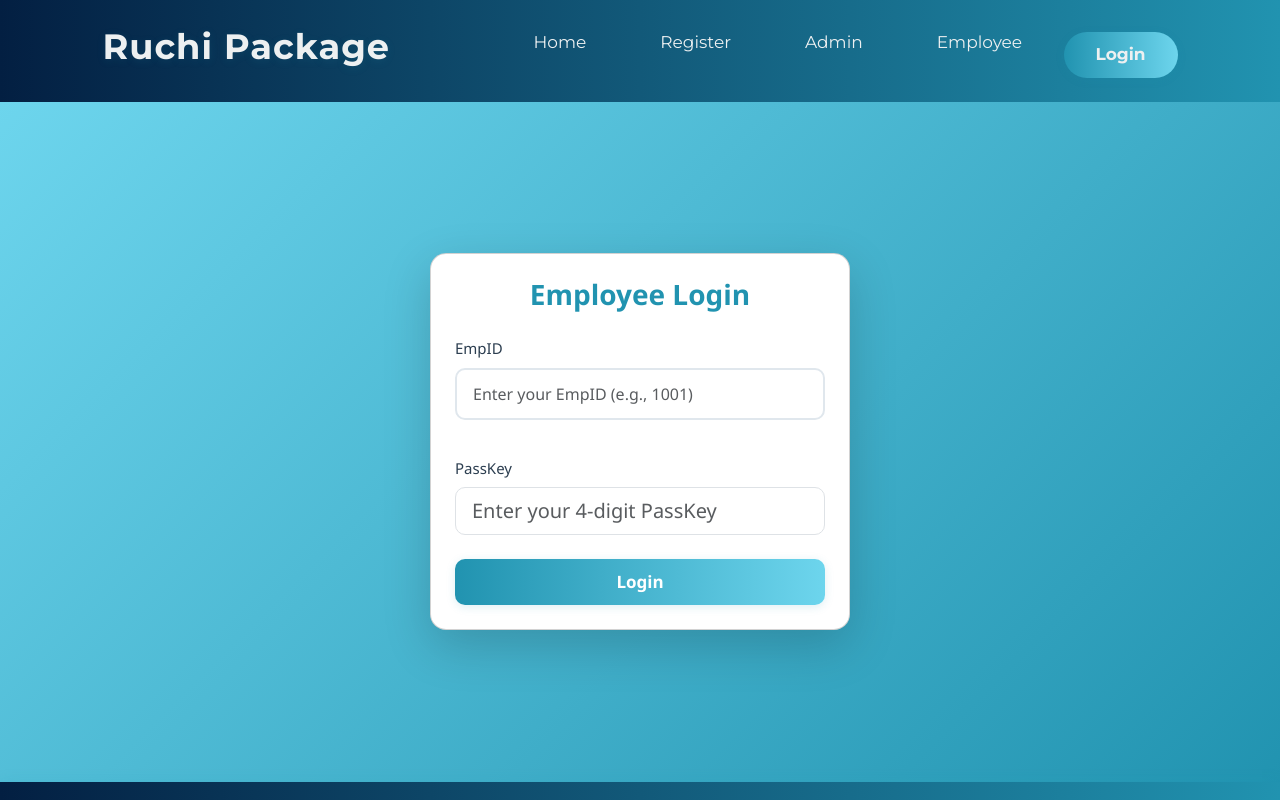
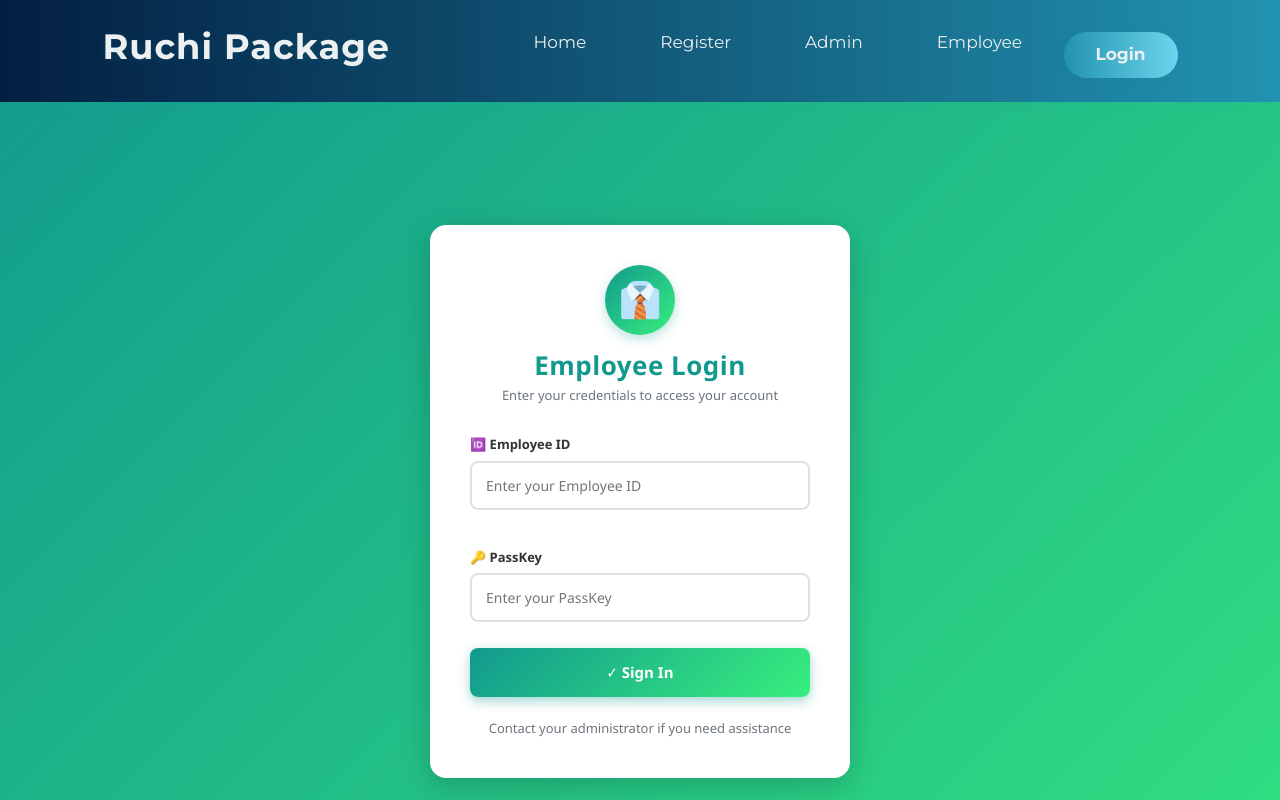
Before and after one commit to Ranjuna120/Package-Delivery-Management-System, a React (Create React App) app in the folder frontend/: page /EmpLogin in a window 1280 px wide. Shown: the top 800 px of the page. Built offline with nearby package versions, Linux system fonts and the light colour scheme.

Commit message:
Update EmpLogin.js

```diff
--- a/frontend/src/compoments/EmpLogin.js
+++ b/frontend/src/compoments/EmpLogin.js
@@ -4,106 +4,265 @@ import { useNavigate } from 'react-router-dom';
 const EmpLogin = () => {
   const [empID, setEmpID] = useState('');
   const [empPassKey, setEmpPassKey] = useState('');
+  const [loading, setLoading] = useState(false);
   const [error, setError] = useState('');
   const navigate = useNavigate();
 
   const handleLogin = async (e) => {
     e.preventDefault();
-
-    // Store values in local variables
-    const EmpID = empID;
-    const EmpPassKey = empPassKey;
+    setLoading(true);
+    setError('');
 
     try {
-      const response = await fetch(`http://localhost:8070/api/employees/${EmpID}`); // Adjust the URL as needed
+      const response = await fetch('http://localhost:8070/api/employees/login', {
+        method: 'POST',
+        headers: {
+          'Content-Type': 'application/json',
+        },
+        body: JSON.stringify({ empID, empPassKey }),
+      });
 
-      // Check if the response is okay
-      if (response.ok) {
-        const employeeData = await response.json();
+      const data = await response.json();
 
-        // Check if the pass key matches
-        if (Number(employeeData.EmpPassKey) === Number(EmpPassKey)) {
-          // Successful login
-          localStorage.setItem('isLoggedIn', 'true');
-          localStorage.setItem('username', EmpID);
-          //navigate('/EmployeeProfile'); // Redirect to the EmployeeProfile
-          navigate('/EmployeeProfile', { state: { empID: EmpID } }); // Redirect to the EmployeeProfile with the ID
+      if (data.success) {
+        // Store employee info in localStorage
+        localStorage.setItem('employeeLoggedIn', 'true');
+        localStorage.setItem('empID', data.employee.EmpID);
+        localStorage.setItem('empName', data.employee.EmpName);
+        localStorage.setItem('empFullName', data.employee.EmpFullName);
+        localStorage.setItem('empPosition', data.employee.EmpPosition);
+        localStorage.setItem('empWage', data.employee.EmpWage);
+        localStorage.setItem('employeeId', data.employee._id);
+
+        // Navigate to employee profile
+        navigate('/EmployeeProfile', {
+          state: {
+            empID: data.employee.EmpID,
+            empName: data.employee.EmpName,
+            empFullName: data.employee.EmpFullName,
+            empPosition: data.employee.EmpPosition
+          }
+        });
         window.location.reload();
       } else {
-          // Handle login error
-          //setError('Invalid EmpID or PassKey');
-        }
-      } else {
-        console.error('Failed to fetch employee:', response.status);
-        setError('Employee not found');
+        setError(data.error || 'Invalid credentials');
       }
     } catch (error) {
-      console.error('Error fetching employee:', error);
-      setError('Error fetching employee information');
+      console.error('Login error:', error);
+      setError('Unable to connect to server. Please try again.');
+    } finally {
+      setLoading(false);
     }
   };
 
+  return (
+    <>
+      <style>{`
+        body {
+          background: linear-gradient(135deg, #11998e 0%, #38ef7d 100%) !important;
+          min-height: 100vh !important;
+          margin: 0 !important;
+          font-family: 'Segoe UI', Tahoma, Geneva, Verdana, sans-serif !important;
+        }
+      `}</style>
 
+      <div style={{
+        minHeight: '100vh',
+        display: 'flex',
+        alignItems: 'center',
+        justifyContent: 'center',
+        padding: '20px',
+      }}>
+        <div style={{
+          backgroundColor: 'white',
+          borderRadius: '16px',
+          boxShadow: '0 8px 32px rgba(0, 0, 0, 0.2)',
+          padding: '40px',
+          maxWidth: '420px',
+          width: '100%',
+        }}>
+          {/* Icon and Title */}
+          <div style={{ textAlign: 'center', marginBottom: '30px' }}>
+            <div style={{
+              width: '70px',
+              height: '70px',
+              margin: '0 auto 15px',
+              borderRadius: '50%',
+              background: 'linear-gradient(135deg, #11998e, #38ef7d)',
+              display: 'flex',
+              alignItems: 'center',
+              justifyContent: 'center',
+              fontSize: '35px',
+              boxShadow: '0 4px 12px rgba(17, 153, 142, 0.3)',
+            }}>
+              👔
+            </div>
+            <h2 style={{
+              color: '#11998e',
+              fontSize: '26px',
+              fontWeight: '700',
+              margin: '0 0 5px 0',
+            }}>
+              Employee Login
+            </h2>
+            <p style={{
+              color: '#6c757d',
+              fontSize: '13px',
+              margin: 0,
+            }}>
+              Enter your credentials to access your account
+            </p>
+          </div>
 
-  return (
-    <section
-      className="d-flex align-items-center justify-content-center"
+          {/* Form */}
+          <form onSubmit={handleLogin}>
+            {/* Employee ID */}
+            <div style={{ marginBottom: '18px' }}>
+              <label style={{
+                display: 'block',
+                fontSize: '13px',
+                fontWeight: '600',
+                color: '#333',
+                marginBottom: '6px',
+              }}>🆔 Employee ID</label>
+              <input
+                type="text"
+                value={empID}
+                onChange={(e) => setEmpID(e.target.value)}
+                placeholder="Enter your Employee ID"
+                required
                 style={{
-        minHeight: 'calc(100vh - 120px)',
-        background: 'linear-gradient(135deg, #6dd5ed 0%, #2193b0 100%)',
-        padding: '20px'
+                  width: '100%',
+                  padding: '12px 14px',
+                  fontSize: '14px',
+                  border: '2px solid #e0e0e0',
+                  borderRadius: '8px',
+                  transition: 'all 0.3s ease',
+                  outline: 'none',
+                }}
+                onFocus={(e) => e.target.style.borderColor = '#11998e'}
+                onBlur={(e) => e.target.style.borderColor = '#e0e0e0'}
+              />
+            </div>
+
+            {/* PassKey */}
+            <div style={{ marginBottom: '18px' }}>
+              <label style={{
+                display: 'block',
+                fontSize: '13px',
+                fontWeight: '600',
+                color: '#333',
+                marginBottom: '6px',
+              }}>🔑 PassKey</label>
+              <input
+                type="password"
+                value={empPassKey}
+                onChange={(e) => setEmpPassKey(e.target.value)}
+                placeholder="Enter your PassKey"
+                required
+                style={{
+                  width: '100%',
+                  padding: '12px 14px',
+                  fontSize: '14px',
+                  border: '2px solid #e0e0e0',
+                  borderRadius: '8px',
+                  transition: 'all 0.3s ease',
+                  outline: 'none',
+                }}
+                onFocus={(e) => e.target.style.borderColor = '#11998e'}
+                onBlur={(e) => e.target.style.borderColor = '#e0e0e0'}
+              />
+            </div>
+
+            {/* Error Message */}
+            {error && (
+              <div style={{
+                padding: '10px',
+                backgroundColor: '#fee',
+                border: '1px solid #fcc',
+                borderRadius: '8px',
+                color: '#c33',
+                fontSize: '13px',
+                marginBottom: '18px',
+                textAlign: 'center',
+              }}>
+                {error}
+              </div>
+            )}
+
+            {/* Submit Button */}
+            <button
+              type="submit"
+              disabled={loading}
+              style={{
+                width: '100%',
+                padding: '13px',
+                fontSize: '15px',
+                fontWeight: '600',
+                border: 'none',
+                borderRadius: '8px',
+                background: loading
+                  ? 'linear-gradient(135deg, #a0a0a0, #808080)'
+                  : 'linear-gradient(135deg, #11998e, #38ef7d)',
+                color: 'white',
+                cursor: loading ? 'not-allowed' : 'pointer',
+                transition: 'all 0.3s ease',
+                boxShadow: '0 4px 12px rgba(17, 153, 142, 0.4)',
+                display: 'flex',
+                alignItems: 'center',
+                justifyContent: 'center',
+                gap: '8px',
+              }}
+              onMouseEnter={(e) => {
+                if (!loading) {
+                  e.target.style.transform = 'translateY(-2px)';
+                  e.target.style.boxShadow = '0 6px 16px rgba(17, 153, 142, 0.5)';
+                }
+              }}
+              onMouseLeave={(e) => {
+                if (!loading) {
+                  e.target.style.transform = 'translateY(0)';
+                  e.target.style.boxShadow = '0 4px 12px rgba(17, 153, 142, 0.4)';
+                }
               }}
             >
-      <div className="card shadow-lg p-4" style={{ maxWidth: 420, width: '100%', borderRadius: 16 }}>
-        <h3 className="text-center mb-4" style={{ color: '#2193b0', fontWeight: 700 }}>Employee Login</h3>
-        {error && (
-          <div className="alert alert-danger py-2 mb-3 text-center" role="alert" style={{ fontSize: 15 }}>{error}</div>
+              {loading ? (
+                <>
+                  <span style={{
+                    display: 'inline-block',
+                    width: '14px',
+                    height: '14px',
+                    border: '2px solid white',
+                    borderTopColor: 'transparent',
+                    borderRadius: '50%',
+                    animation: 'spin 0.8s linear infinite',
+                  }}></span>
+                  Signing in...
+                </>
+              ) : (
+                <>✓ Sign In</>
               )}
-        <form onSubmit={handleLogin} autoComplete="off">
-          <div className="mb-3">
-            <label className="form-label" style={{ fontWeight: 500 }}>EmpID</label>
-            <input
-              type="text"
-              className="form-control form-control-lg"
-              placeholder="Enter your EmpID (e.g., 1001)"
-              value={empID}
-              onChange={(e) => setEmpID(e.target.value)}
-              required
-              style={{ borderRadius: 10 }}
-            />
-          </div>
-          <div className="mb-3">
-            <label className="form-label" style={{ fontWeight: 500 }}>PassKey</label>
-            <input
-              type="password"
-              className="form-control form-control-lg"
-              placeholder="Enter your 4-digit PassKey"
-              value={empPassKey}
-              onChange={(e) => setEmpPassKey(e.target.value)}
-              required
-              style={{ borderRadius: 10 }}
-            />
-          </div>
-          <button
-            type="submit"
-            className="btn w-100"
-            style={{
-              fontWeight: 600,
-              fontSize: 17,
-              background: 'linear-gradient(90deg, #2193b0 0%, #6dd5ed 100%)',
-              color: '#fff',
-              border: 'none',
-              borderRadius: 10,
-              boxShadow: '0 2px 10px rgba(33,147,176,0.15)',
-              transition: 'background 0.3s',
-              padding: '10px 0'
-            }}
-          >
-            Login
             </button>
           </form>
+
+          {/* Help Text */}
+          <div style={{
+            textAlign: 'center',
+            marginTop: '22px',
+            fontSize: '13px',
+            color: '#6c757d',
+          }}>
+            Contact your administrator if you need assistance
           </div>
-    </section>
+        </div>
+      </div>
+
+      <style>{`
+        @keyframes spin {
+          to { transform: rotate(360deg); }
+        }
+      `}</style>
+    </>
   );
 };
 
```
Lines whose indentation alone changed are shown as unchanged.
